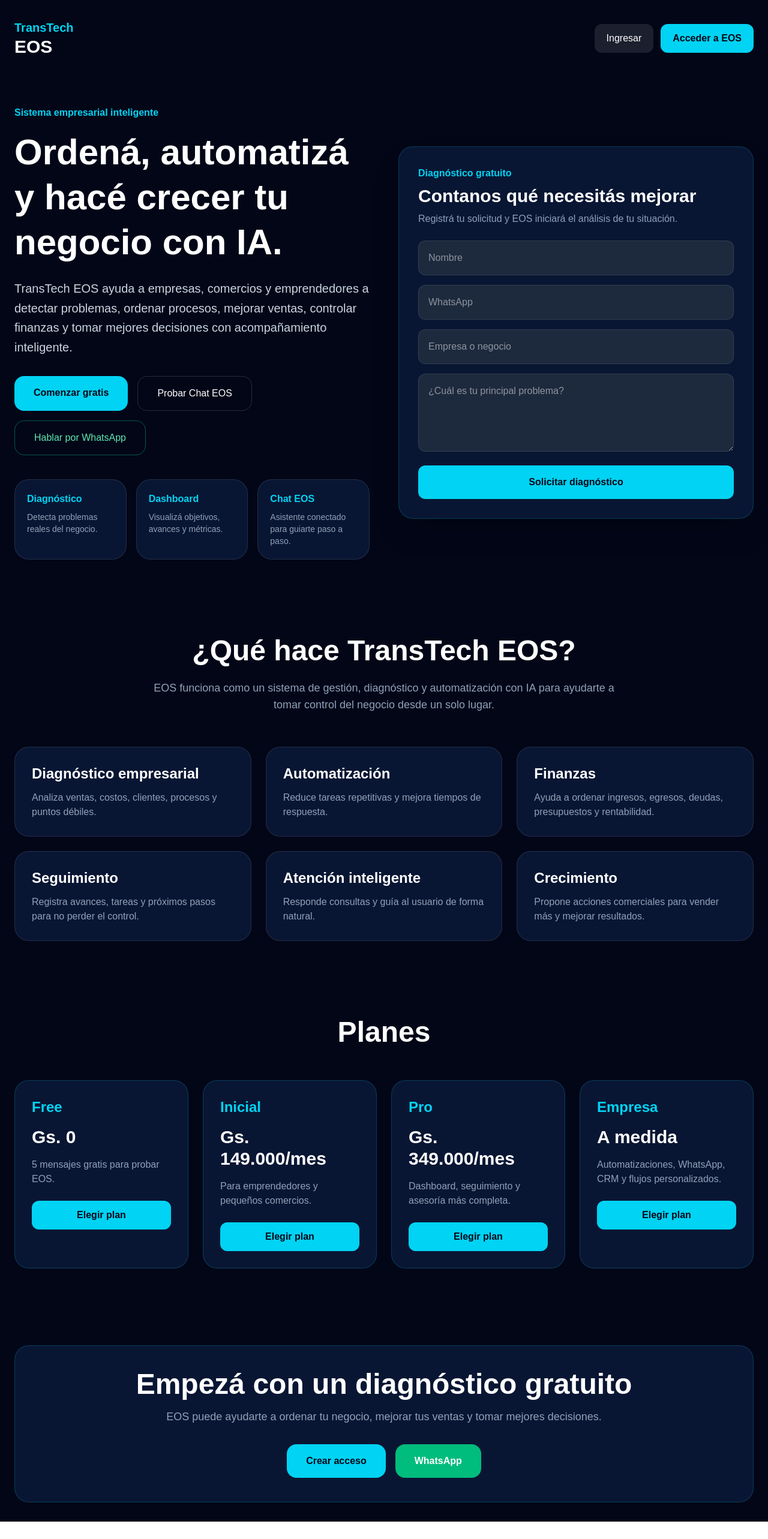
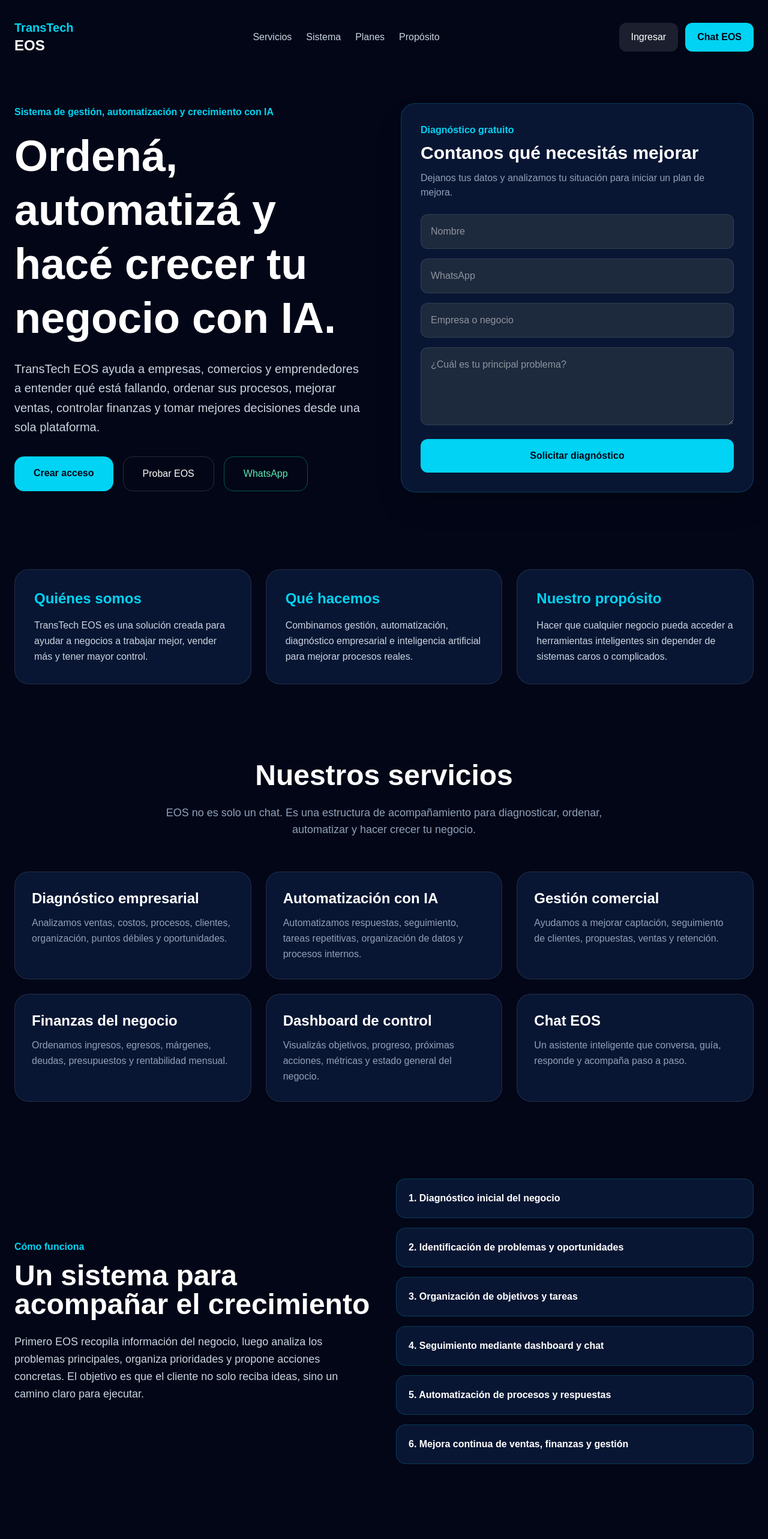
Before and after one commit to barretoa109-dot/transtech-eos, a Next.js app: page / in a window 1280 px wide. Shown: the top 2566 px of the page at 60% size. Before the commit the page ends 2537 px from the top, so only its background shows below. Built offline with nearby package versions, Linux system fonts and the light colour scheme; no server answers.

Commit message:
Mejorar landing completa TransTech EOS

```diff
--- a/app/page.tsx
+++ b/app/page.tsx
@@ -44,68 +44,60 @@ export default function HomePage() {
         <header className="flex justify-between items-center mb-20">
           <div>
             <p className="text-cyan-400 font-black text-xl">TransTech</p>
-            <h2 className="text-3xl font-black">EOS</h2>
+            <p className="text-white font-black text-2xl">EOS</p>
           </div>
+
+          <nav className="hidden md:flex gap-6 text-slate-300">
+            <a href="#servicios">Servicios</a>
+            <a href="#sistema">Sistema</a>
+            <a href="#planes">Planes</a>
+            <a href="#proposito">Propósito</a>
+          </nav>
 
           <div className="flex gap-3">
             <a href="/login" className="px-5 py-3 rounded-xl bg-white/10">
               Ingresar
             </a>
             <a href="/eos" className="px-5 py-3 rounded-xl bg-cyan-400 text-slate-950 font-black">
-              Acceder a EOS
+              Chat EOS
             </a>
           </div>
         </header>
 
-        <section className="grid lg:grid-cols-2 gap-12 items-center">
+        <section className="grid lg:grid-cols-2 gap-14 items-center">
           <div>
-            <p className="text-cyan-400 font-bold mb-4">Sistema empresarial inteligente</p>
+            <p className="text-cyan-400 font-bold mb-4">
+              Sistema de gestión, automatización y crecimiento con IA
+            </p>
 
-            <h1 className="text-6xl font-black leading-tight mb-6">
+            <h1 className="text-5xl md:text-7xl font-black leading-tight mb-6">
               Ordená, automatizá y hacé crecer tu negocio con IA.
             </h1>
 
             <p className="text-slate-300 text-xl leading-relaxed mb-8">
-              TransTech EOS ayuda a empresas, comercios y emprendedores a detectar problemas,
-              ordenar procesos, mejorar ventas, controlar finanzas y tomar mejores decisiones
-              con acompañamiento inteligente.
+              TransTech EOS ayuda a empresas, comercios y emprendedores a entender qué está fallando,
+              ordenar sus procesos, mejorar ventas, controlar finanzas y tomar mejores decisiones desde
+              una sola plataforma.
             </p>
 
             <div className="flex gap-4 flex-wrap">
               <a href="/login" className="bg-cyan-400 text-slate-950 px-8 py-4 rounded-2xl font-black">
-                Comenzar gratis
+                Crear acceso
               </a>
               <a href="/eos" className="border border-white/15 px-8 py-4 rounded-2xl">
-                Probar Chat EOS
+                Probar EOS
               </a>
-              <a
-                href="https://wa.me/595982226912"
-                target="_blank"
-                className="border border-emerald-400/40 text-emerald-300 px-8 py-4 rounded-2xl"
-              >
-                Hablar por WhatsApp
+              <a href="https://wa.me/595982226912" target="_blank" className="border border-emerald-400/40 text-emerald-300 px-8 py-4 rounded-2xl">
+                WhatsApp
               </a>
-            </div>
-
-            <div className="grid md:grid-cols-3 gap-4 mt-10">
-              {[
-                ["Diagnóstico", "Detecta problemas reales del negocio."],
-                ["Dashboard", "Visualizá objetivos, avances y métricas."],
-                ["Chat EOS", "Asistente conectado para guiarte paso a paso."],
-              ].map(([t, d]) => (
-                <div key={t} className="bg-[#091633] rounded-3xl p-5 border border-white/10">
-                  <h3 className="text-cyan-400 font-bold">{t}</h3>
-                  <p className="text-slate-400 text-sm mt-2">{d}</p>
-                </div>
-              ))}
             </div>
           </div>
 
           <div className="bg-[#091633] border border-cyan-400/20 rounded-3xl p-8 shadow-2xl">
             <p className="text-cyan-400 font-bold mb-2">Diagnóstico gratuito</p>
-            <h2 className="text-3xl font-black mb-2">Contanos qué necesitás mejorar</h2>
+            <h2 className="text-3xl font-black mb-3">Contanos qué necesitás mejorar</h2>
             <p className="text-slate-400 mb-6">
-              Registrá tu solicitud y EOS iniciará el análisis de tu situación.
+              Dejanos tus datos y analizamos tu situación para iniciar un plan de mejora.
             </p>
 
             <div className="space-y-4">
@@ -121,45 +113,92 @@ export default function HomePage() {
           </div>
         </section>
 
-        <section className="mt-32">
-          <h2 className="text-5xl font-black text-center mb-6">¿Qué hace TransTech EOS?</h2>
+        <section id="proposito" className="mt-32 grid md:grid-cols-3 gap-6">
+          {[
+            ["Quiénes somos", "TransTech EOS es una solución creada para ayudar a negocios a trabajar mejor, vender más y tener mayor control."],
+            ["Qué hacemos", "Combinamos gestión, automatización, diagnóstico empresarial e inteligencia artificial para mejorar procesos reales."],
+            ["Nuestro propósito", "Hacer que cualquier negocio pueda acceder a herramientas inteligentes sin depender de sistemas caros o complicados."],
+          ].map(([t, d]) => (
+            <div key={t} className="bg-[#091633] rounded-3xl p-8 border border-white/10">
+              <h3 className="text-2xl font-black text-cyan-400 mb-4">{t}</h3>
+              <p className="text-slate-300 leading-relaxed">{d}</p>
+            </div>
+          ))}
+        </section>
+
+        <section id="servicios" className="mt-32">
+          <h2 className="text-5xl font-black text-center mb-6">Nuestros servicios</h2>
           <p className="text-slate-400 text-center max-w-3xl mx-auto text-lg mb-14">
-            EOS funciona como un sistema de gestión, diagnóstico y automatización con IA para ayudarte
-            a tomar control del negocio desde un solo lugar.
+            EOS no es solo un chat. Es una estructura de acompañamiento para diagnosticar, ordenar,
+            automatizar y hacer crecer tu negocio.
           </p>
 
           <div className="grid md:grid-cols-3 gap-6">
             {[
-              ["Diagnóstico empresarial", "Analiza ventas, costos, clientes, procesos y puntos débiles."],
-              ["Automatización", "Reduce tareas repetitivas y mejora tiempos de respuesta."],
-              ["Finanzas", "Ayuda a ordenar ingresos, egresos, deudas, presupuestos y rentabilidad."],
-              ["Seguimiento", "Registra avances, tareas y próximos pasos para no perder el control."],
-              ["Atención inteligente", "Responde consultas y guía al usuario de forma natural."],
-              ["Crecimiento", "Propone acciones comerciales para vender más y mejorar resultados."],
+              ["Diagnóstico empresarial", "Analizamos ventas, costos, procesos, clientes, organización, puntos débiles y oportunidades."],
+              ["Automatización con IA", "Automatizamos respuestas, seguimiento, tareas repetitivas, organización de datos y procesos internos."],
+              ["Gestión comercial", "Ayudamos a mejorar captación, seguimiento de clientes, propuestas, ventas y retención."],
+              ["Finanzas del negocio", "Ordenamos ingresos, egresos, márgenes, deudas, presupuestos y rentabilidad mensual."],
+              ["Dashboard de control", "Visualizás objetivos, progreso, próximas acciones, métricas y estado general del negocio."],
+              ["Chat EOS", "Un asistente inteligente que conversa, guía, responde y acompaña paso a paso."],
             ].map(([t, d]) => (
               <div key={t} className="bg-[#091633] p-7 rounded-3xl border border-white/10">
                 <h3 className="text-2xl font-black mb-3">{t}</h3>
-                <p className="text-slate-400">{d}</p>
+                <p className="text-slate-400 leading-relaxed">{d}</p>
               </div>
             ))}
           </div>
         </section>
 
-        <section className="mt-32">
+        <section id="sistema" className="mt-32 grid lg:grid-cols-2 gap-10 items-center">
+          <div>
+            <p className="text-cyan-400 font-bold mb-3">Cómo funciona</p>
+            <h2 className="text-5xl font-black mb-6">Un sistema para acompañar el crecimiento</h2>
+            <p className="text-slate-300 text-lg leading-relaxed">
+              Primero EOS recopila información del negocio, luego analiza los problemas principales,
+              organiza prioridades y propone acciones concretas. El objetivo es que el cliente no solo
+              reciba ideas, sino un camino claro para ejecutar.
+            </p>
+          </div>
+
+          <div className="space-y-4">
+            {[
+              "1. Diagnóstico inicial del negocio",
+              "2. Identificación de problemas y oportunidades",
+              "3. Organización de objetivos y tareas",
+              "4. Seguimiento mediante dashboard y chat",
+              "5. Automatización de procesos y respuestas",
+              "6. Mejora continua de ventas, finanzas y gestión",
+            ].map((item) => (
+              <div key={item} className="bg-[#091633] rounded-2xl p-5 border border-cyan-400/20 font-bold">
+                {item}
+              </div>
+            ))}
+          </div>
+        </section>
+
+        <section id="planes" className="mt-32">
           <h2 className="text-5xl font-black text-center mb-14">Planes</h2>
 
           <div className="grid md:grid-cols-4 gap-6">
             {[
-              ["Free", "Gs. 0", "5 mensajes gratis para probar EOS."],
-              ["Inicial", "Gs. 149.000/mes", "Para emprendedores y pequeños comercios."],
-              ["Pro", "Gs. 349.000/mes", "Dashboard, seguimiento y asesoría más completa."],
-              ["Empresa", "A medida", "Automatizaciones, WhatsApp, CRM y flujos personalizados."],
-            ].map(([plan, precio, desc]) => (
+              ["Free", "Gs. 0", "5 mensajes gratis para probar EOS.", ["Acceso básico", "Chat inicial", "Prueba del sistema"]],
+              ["Inicial", "Gs. 99.000/mes", "Para emprendedores y pequeños comercios.", ["Chat EOS", "Diagnóstico simple", "Seguimiento básico"]],
+              ["Pro", "Gs. 250.000/mes", "Para negocios que quieren orden y crecimiento.", ["Dashboard", "Seguimiento", "Asesoría más completa", "Acciones comerciales"]],
+              ["Business", "A medida", "Para empresas que necesitan automatización personalizada.", ["WhatsApp", "CRM", "Flujos automáticos", "Integraciones"]],
+            ].map(([plan, precio, desc, items]: any) => (
               <div key={plan} className="bg-[#091633] rounded-3xl p-7 border border-cyan-400/20">
                 <h3 className="text-2xl font-black text-cyan-400">{plan}</h3>
                 <p className="text-3xl font-black mt-4">{precio}</p>
-                <p className="text-slate-400 mt-4">{desc}</p>
-                <a href="/login" className="block mt-6 text-center bg-cyan-400 text-slate-950 font-black py-3 rounded-xl">
+                <p className="text-slate-400 mt-4 mb-5">{desc}</p>
+
+                <ul className="space-y-2 text-slate-300 mb-6">
+                  {items.map((i: string) => (
+                    <li key={i}>✓ {i}</li>
+                  ))}
+                </ul>
+
+                <a href="/login" className="block text-center bg-cyan-400 text-slate-950 font-black py-3 rounded-xl">
                   Elegir plan
                 </a>
               </div>
@@ -167,22 +206,47 @@ export default function HomePage() {
           </div>
         </section>
 
+        <section className="mt-32">
+          <h2 className="text-5xl font-black text-center mb-14">En qué nos enfocamos</h2>
+
+          <div className="grid md:grid-cols-2 gap-6">
+            {[
+              ["Orden", "Que el negocio tenga claridad sobre tareas, clientes, ventas, costos y prioridades."],
+              ["Rentabilidad", "Que las decisiones estén orientadas a mejorar márgenes y resultados."],
+              ["Automatización", "Que las tareas repetitivas dejen de consumir tiempo innecesario."],
+              ["Experiencia del cliente", "Que cada cliente reciba atención clara, rápida y acompañamiento real."],
+            ].map(([t, d]) => (
+              <div key={t} className="bg-[#091633] p-8 rounded-3xl border border-white/10">
+                <h3 className="text-3xl font-black mb-3">{t}</h3>
+                <p className="text-slate-400 text-lg">{d}</p>
+              </div>
+            ))}
+          </div>
+        </section>
+
         <section className="mt-32 bg-[#091633] border border-cyan-400/20 rounded-3xl p-10 text-center">
-          <h2 className="text-5xl font-black mb-4">Empezá con un diagnóstico gratuito</h2>
+          <h2 className="text-5xl font-black mb-4">Empezá con TransTech EOS</h2>
           <p className="text-slate-400 text-lg mb-8">
-            EOS puede ayudarte a ordenar tu negocio, mejorar tus ventas y tomar mejores decisiones.
+            Probá el sistema, solicitá tu diagnóstico o hablá directamente por WhatsApp.
           </p>
 
           <div className="flex justify-center gap-4 flex-wrap">
             <a href="/login" className="bg-cyan-400 text-slate-950 px-8 py-4 rounded-2xl font-black">
               Crear acceso
             </a>
-            <a href="https://wa.me/595982226912" target="_blank" className="bg-emerald-500 text-white px-8 py-4 rounded-2xl font-black">
+            <a href="/eos" className="bg-white/10 px-8 py-4 rounded-2xl font-black">
+              Abrir Chat EOS
+            </a>
+            <a href="https://wa.me/595982226912" target="_blank" className="bg-emerald-500 px-8 py-4 rounded-2xl font-black">
               WhatsApp
             </a>
           </div>
         </section>
 
+        <footer className="py-12 text-center text-slate-500">
+          TransTech EOS — Gestión, automatización y crecimiento con IA.
+        </footer>
+
       </section>
     </main>
   );
```
